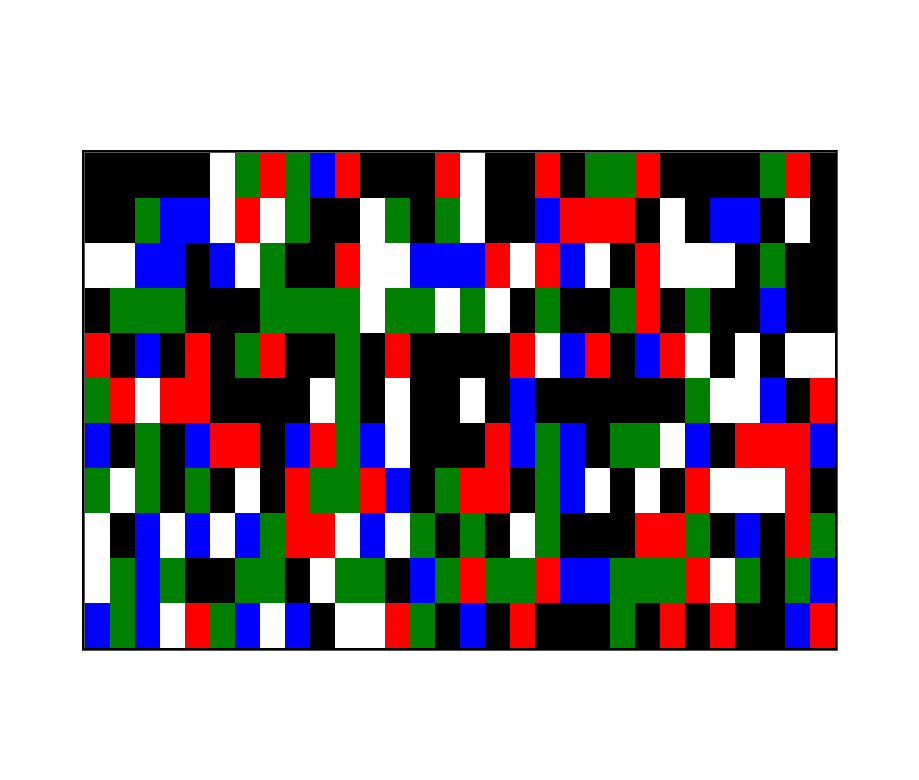
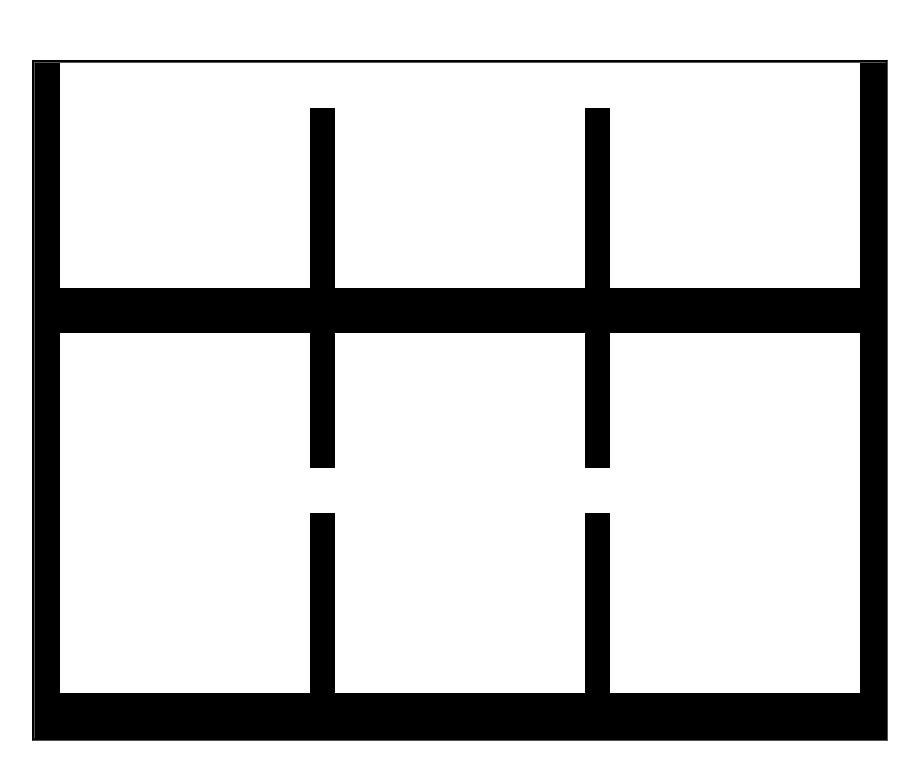
Before and after one commit to abhinav-m/for-the-web, a React (Create React App) app in the folder data-visualization/React-projects/react-dungeon-crawler/: page / in a window 1280 px wide. Shown: the top 780 px of the page, without its empty margins (180-1099 px from the left). Built offline with nearby package versions, Linux system fonts and the light colour scheme.

Commit message:
Added partial rendering of dungeon

```diff
--- a/data-visualization/React-projects/react-dungeon-crawler/src/App.css
+++ b/data-visualization/React-projects/react-dungeon-crawler/src/App.css
@@ -14,14 +14,14 @@ body {
 .wrapper {
     margin: 0;
     padding: 0;
-    height:495px;
-    width:750px;
+    height:675px;
+    width:850px;
     outline-style: groove;
     outline-color: black;
 }
 
 .row {
-    width: 750px;
+    width: 850px;
     height: 45px;
 }
 
--- a/data-visualization/React-projects/react-dungeon-crawler/src/App.js
+++ b/data-visualization/React-projects/react-dungeon-crawler/src/App.js
@@ -6,7 +6,7 @@ const MATRIX = (rows, cols) => {
     for (let i = 0; i < rows; i++) {
         arr[i] = [];
         for (let j = 0; j < cols; j++)
-            arr[i][j]  = Math.floor(Math.random() * 6);
+            arr[i][j]  = 0;
     }
     return arr;
 }
@@ -19,12 +19,51 @@ const HALF_MATRIX = (matrix) => {
   return rendered;
 }
 
+/* The random dungeon creating algorithm
+   Do not alter the code unless you are ready to lose your hairline
+   and a few years of your life.
+*/
+const MAKE_DUNGEON = (matrix) => {
+ const AREA_HEIGHT = 8;
+ const AREA_WIDTH = 10;
+ const NUM_AREAS = 3;
+ var cellsPlacedVert = 0;
+
+//Starting i and j from 1
+//and subtracting width and height by 1
+//to add some margin to playable area.
+ for(let i= 1; i< matrix.length -1 ;i++) {
+   var cellsPlacedHor = 0;
+   cellsPlacedVert++;
+   for(let j =1; j < matrix[i].length -1 ;j++)
+   {
+
+          if( cellsPlacedHor === AREA_WIDTH ) {
+            //Add connection to the matrix on the right ( if on the middle of area height)
+            if( cellsPlacedVert === AREA_HEIGHT/2 )
+            matrix[i][j] = 1;
+            cellsPlacedHor = 0;
+          }
+          else {
+            matrix[i][j] = 1;
+            cellsPlacedHor++;
+          }
+
+  }
+    if(cellsPlacedVert === AREA_HEIGHT) {
+      cellsPlacedVert = 0;
+      i+= 1;
+    }
+ }
+
+ return matrix;
+}
 
 
 class Game extends Component {
   constructor(props) {
     super(props);
-    this.level = MATRIX(20,30);
+    this.level = MAKE_DUNGEON(MATRIX(28,34));
     //Render bottom half of the matrix initially,move it as character moves.
     this.rendered = HALF_MATRIX(this.level)
     this.state = {
```
